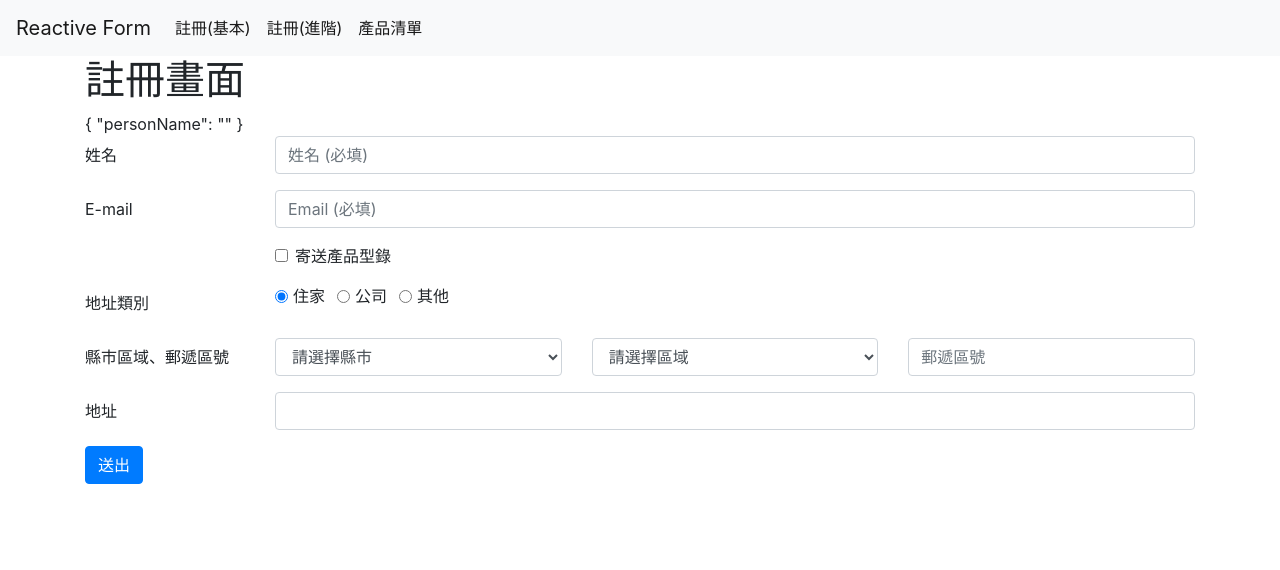
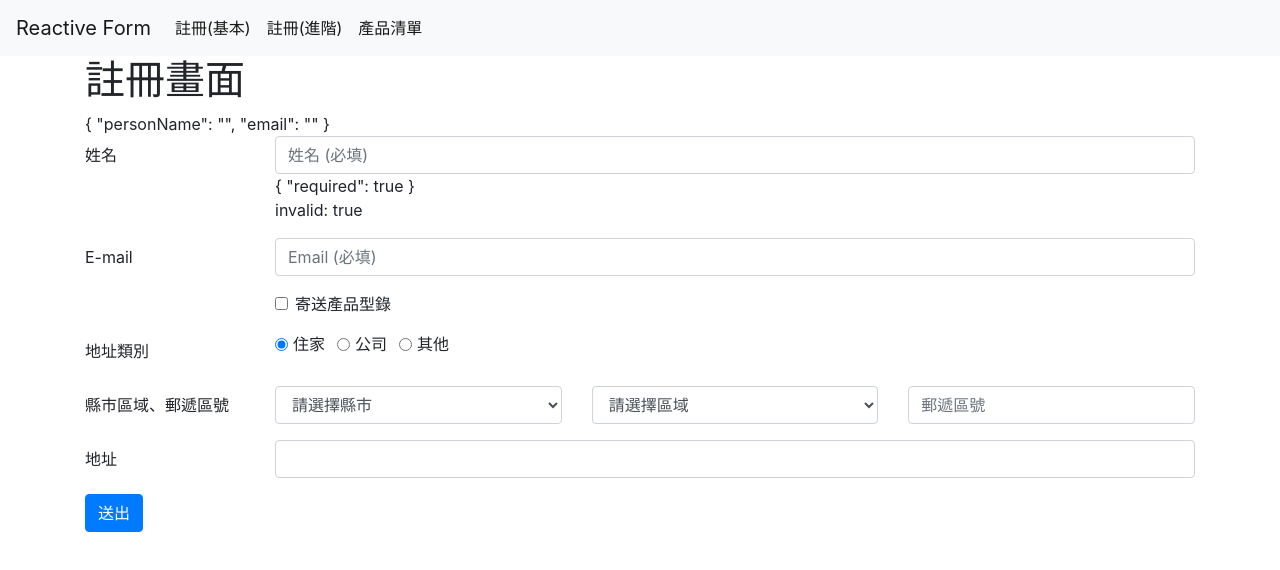
Before and after one commit to chgc/20181110-angular-beginner-form, an Angular app: page /signup in a window 1280 px wide. Shown: the top 570 px of the page. Built offline with nearby package versions, Linux system fonts and the light colour scheme.

Commit message:
取得 personName Input element 的 FormControl Instance

```diff
--- a/src/app/signup/signup.component.html
+++ b/src/app/signup/signup.component.html
@@ -8,10 +8,13 @@
         type="text"
         name="personName"
         ngModel
+        #personName="ngModel"
         class="form-control"
         placeholder="姓名 (必填)"
         required
       />
+      {{ personName.errors | json }}
+      <div>invalid: {{ personName.invalid }}</div>
     </div>
   </div>
   <div class="form-group row">
@@ -19,6 +22,8 @@
     <div class="col-sm-10">
       <input
         type="email"
+        name="email"
+        ngModel
         class="form-control"
         placeholder="Email (必填)"
         required
```
